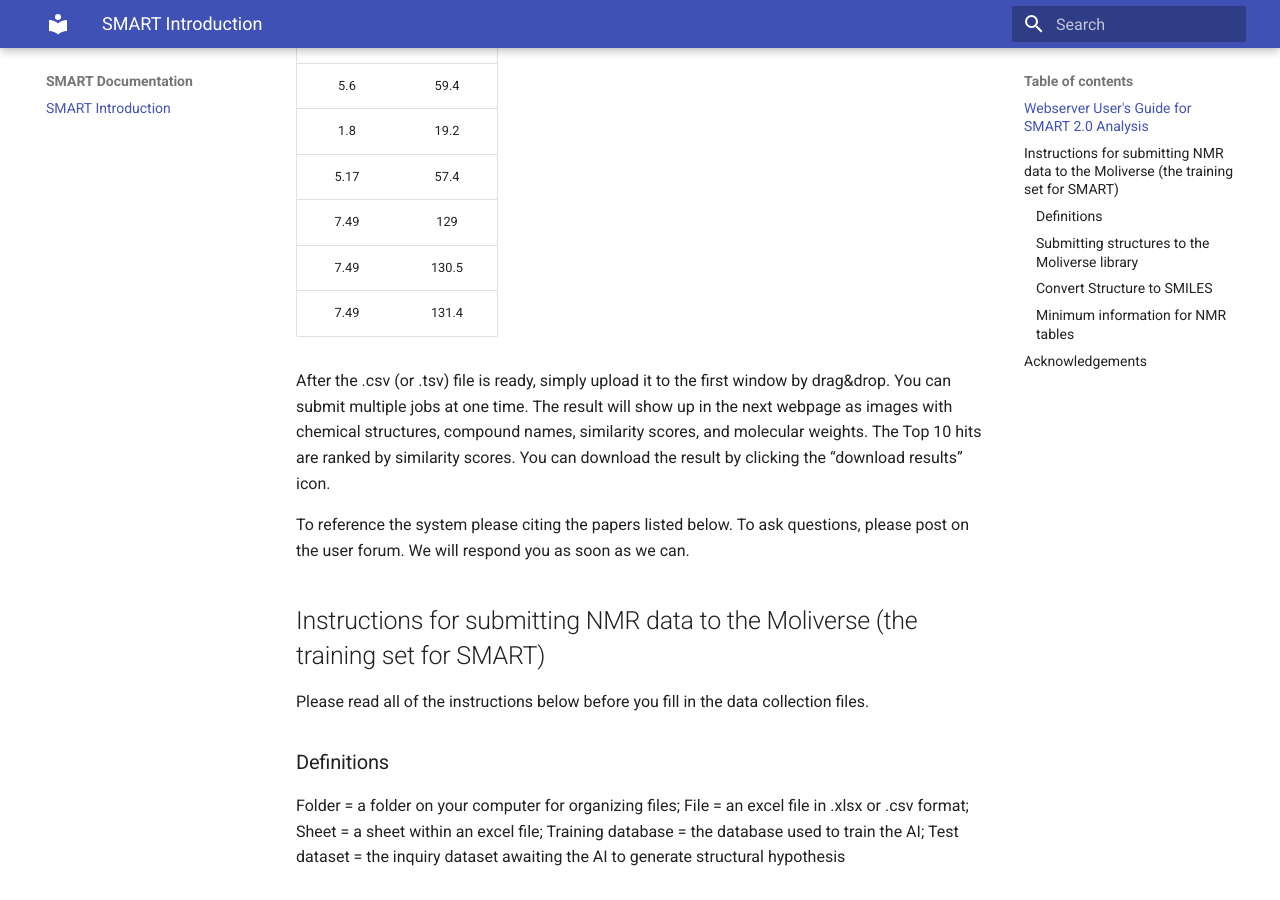
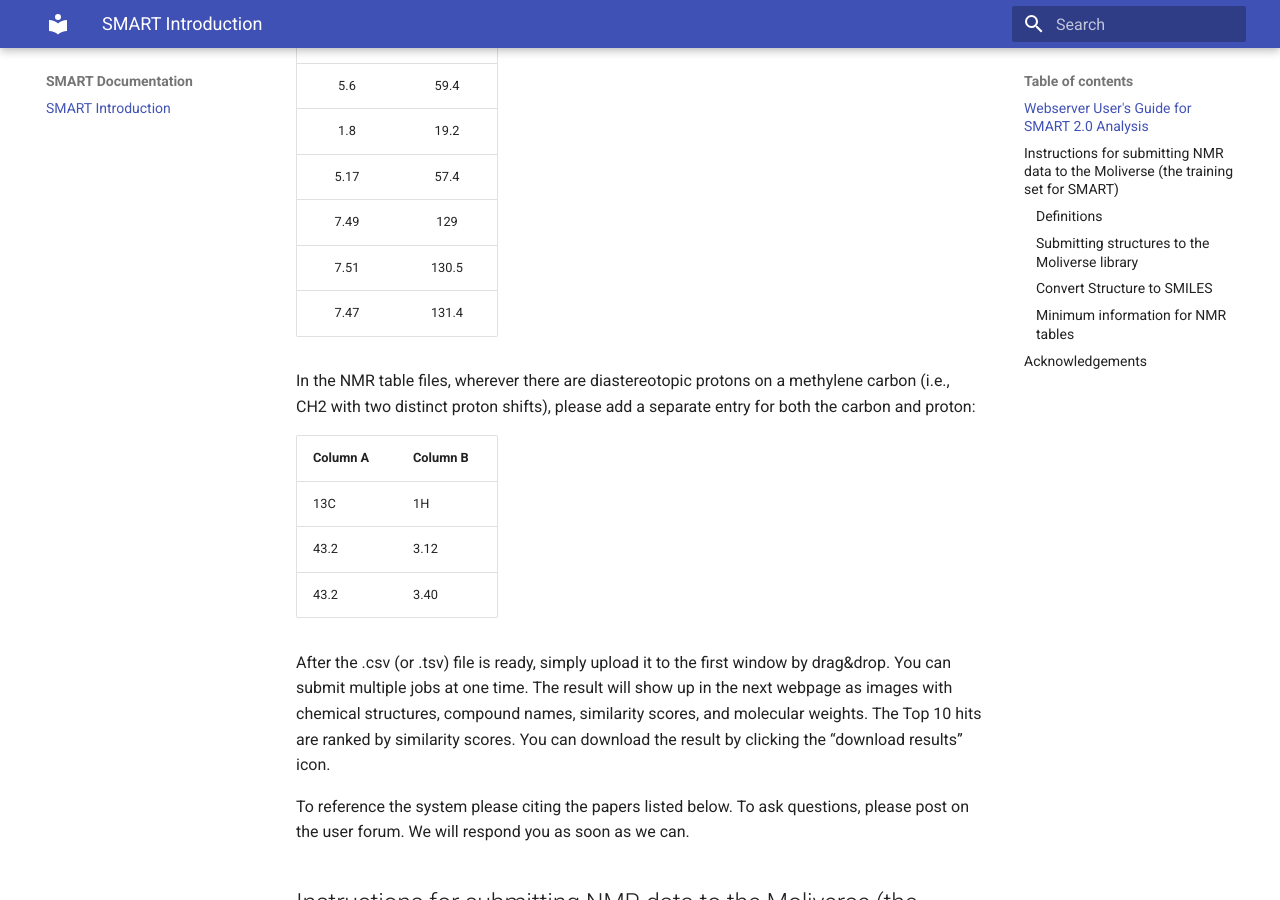
Before and after one commit to mwang87/SMART_NMR_Documentation, an MkDocs documentation site: the page built from docs/index.md, in a window 1280 px wide and 900 px high, scrolled down 636 px. Built offline with MkDocs 1.6.1 and Material for MkDocs 9.7.7, drawn with Linux system fonts in a browser that asks for light colours.

Commit message:
Update index.md

```diff
--- a/docs/index.md
+++ b/docs/index.md
@@ -17,8 +17,16 @@ Please prepare your NMR peak lists of each compound using Excel or preferably no
 |     1.8    |     19.2    |
 |    5.17    |     57.4    |
 |    7.49    |     129     |
-|    7.49    |    130.5    |
-|    7.49    |    131.4    |
+|    7.51    |    130.5    |
+|    7.47    |    131.4    |
+
+In the NMR table files, wherever there are diastereotopic protons on a methylene carbon (i.e., CH2 with two distinct proton shifts), please add a separate entry for both the carbon and proton:
+
+| Column A | Column B |
+|----------|----------|
+| 13C      | 1H       |
+| 43.2     | 3.12     |
+| 43.2     | 3.40     |
 
 After the .csv (or .tsv) file is ready, simply upload it to the first window by drag&drop. You can submit multiple jobs at one time. The result will show up in the next webpage as images with chemical structures, compound names, similarity scores, and molecular weights. The Top 10 hits are ranked by similarity scores. You can download the result by clicking the “download results” icon.
 
```
